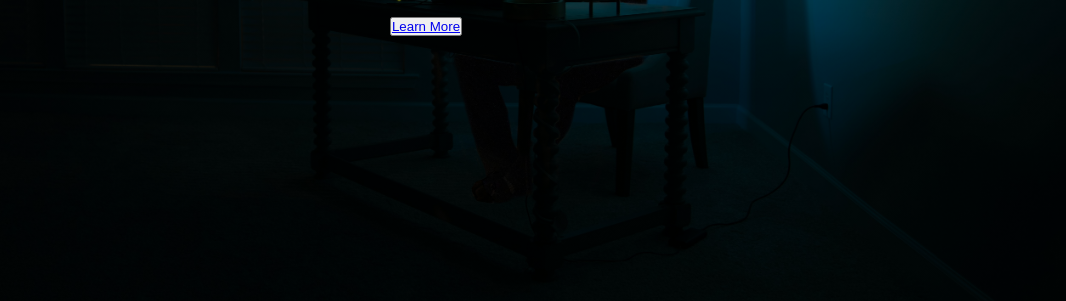
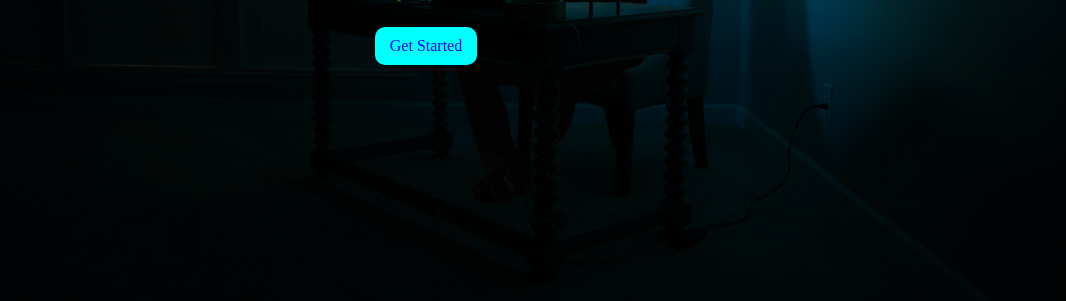
Before and after one commit to farjat7919/Fast-web-site, a plain HTML site: page index.html in a window 1280 px wide. Shown: the part 425-726 px from the top of the page, without its empty margins (214-1280 px from the left). Drawn offline with Linux system fonts and the light colour scheme.

Commit message:
button box shadow

```diff
--- a/css/style.css
+++ b/css/style.css
@@ -49,3 +49,23 @@ header .banner h2{
 
 
   }
+  a {
+    padding: 10px 15px;
+    text-decoration: none;
+    background-color: cyan;
+    border-radius: 10px;
+    display: inline-block;
+    margin: 10px 0;
+    transition: 0.5s all ease;
+  }
+  a:hover {
+    box-shadow: 0 0 10px cyan,
+                0 0 20px cyan,
+                0 0 50px cyan;
+    color: #fff;
+     font-weight: bold;
+     font-style: italic;
+     font-family: sans-serif;
+     cursor: pointer;
+     letter-spacing: 2px;
+  }
--- a/index.html
+++ b/index.html
@@ -14,9 +14,9 @@
         <p>Lorem ipsum, dolor sit amet consectetur
          adipisicing elit. Facilis labore, in officia similique quod voluptatum cupiditate!
          Ratione cum debitis nihil quaerat. Provident, autem iure eos voluptas ab fugiat! Praesentium, explicabo.</p>
-         <button><a href="https://www.facebook.com/profile.php?id=100054239540074" target="_blank">Learn More</a></button>
+         <!-- <button><a href="https://www.facebook.com/profile.php?id=100054239540074" target="_blank">Learn More</a></button> -->
         <div>
-          <!-- <a href="https://www.facebook.com/profile.php?id=100054239540074">click the link</a>       -->
+          <a href="https://www.facebook.com/profile.php?id=100054239540074">Get Started</a>
        </div>
     </header>
 </body>
```
